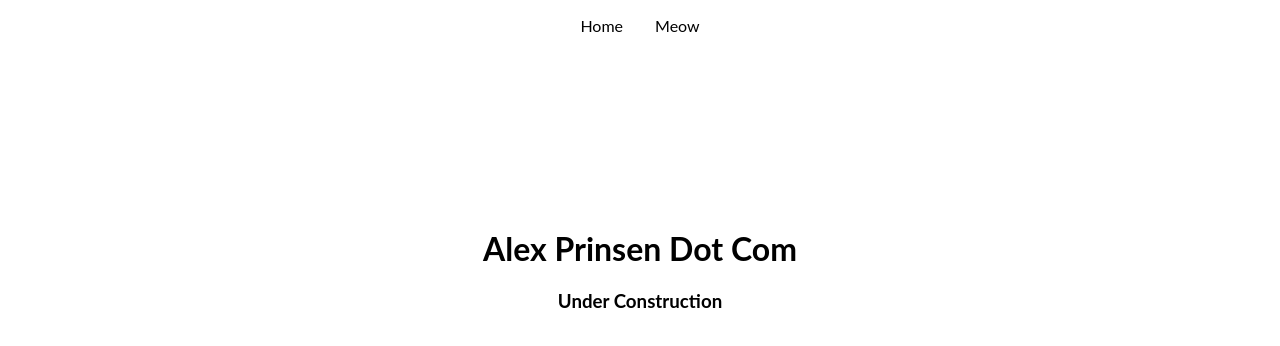
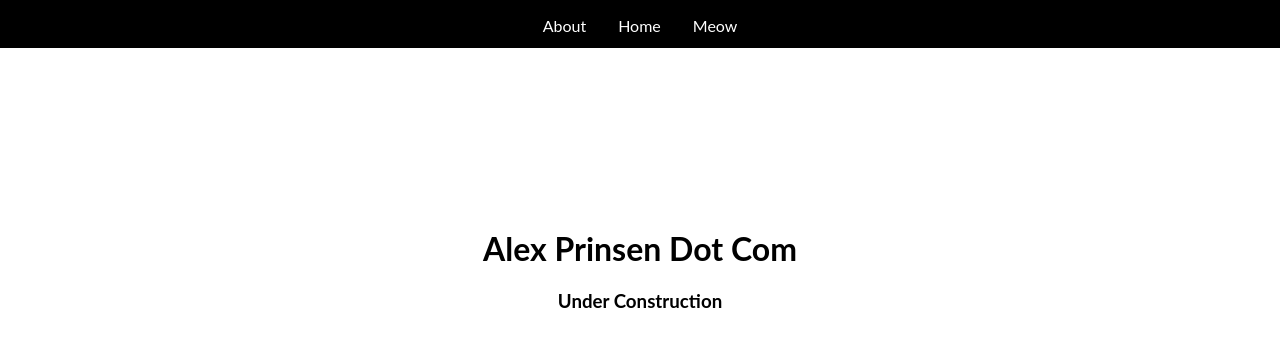
Before and after one commit to animate-object/alex-prinsen-dot-com, a React app: page /about in a window 1280 px wide. Shown: the top 346 px of the page. Built offline with nearby package versions, Linux system fonts and the light colour scheme; no server answers; the HTML template or start-up script is replaced by a standard one.

Commit message:
about route

```diff
--- a/src/nav.jsx
+++ b/src/nav.jsx
@@ -1,6 +1,6 @@
 import React from 'react';
 import ReactDOM from 'react-dom';
-import './index.css';
+import './nav.css';
 import { Link } from 'react-router-dom';
 
 export default class Nav extends React.Component {
@@ -9,6 +9,7 @@
             <header className="header">
                 <nav>
                     <ul>
+                        <li><Link to='/about'>About</Link></li>
                         <li><Link to='/'>Home</Link></li>
                         <li><Link to='/maggie'>Meow</Link></li>
                     </ul>
```
